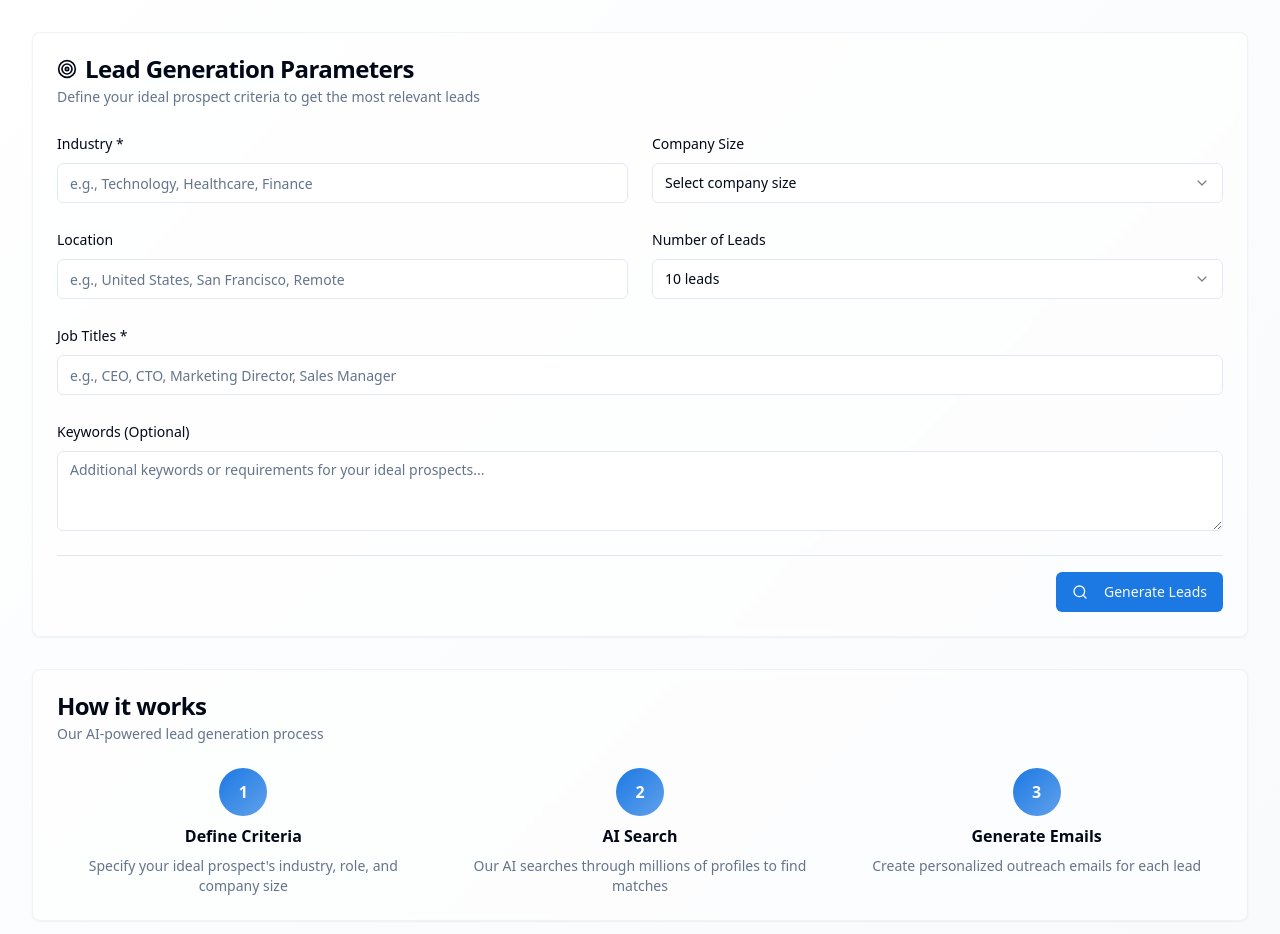
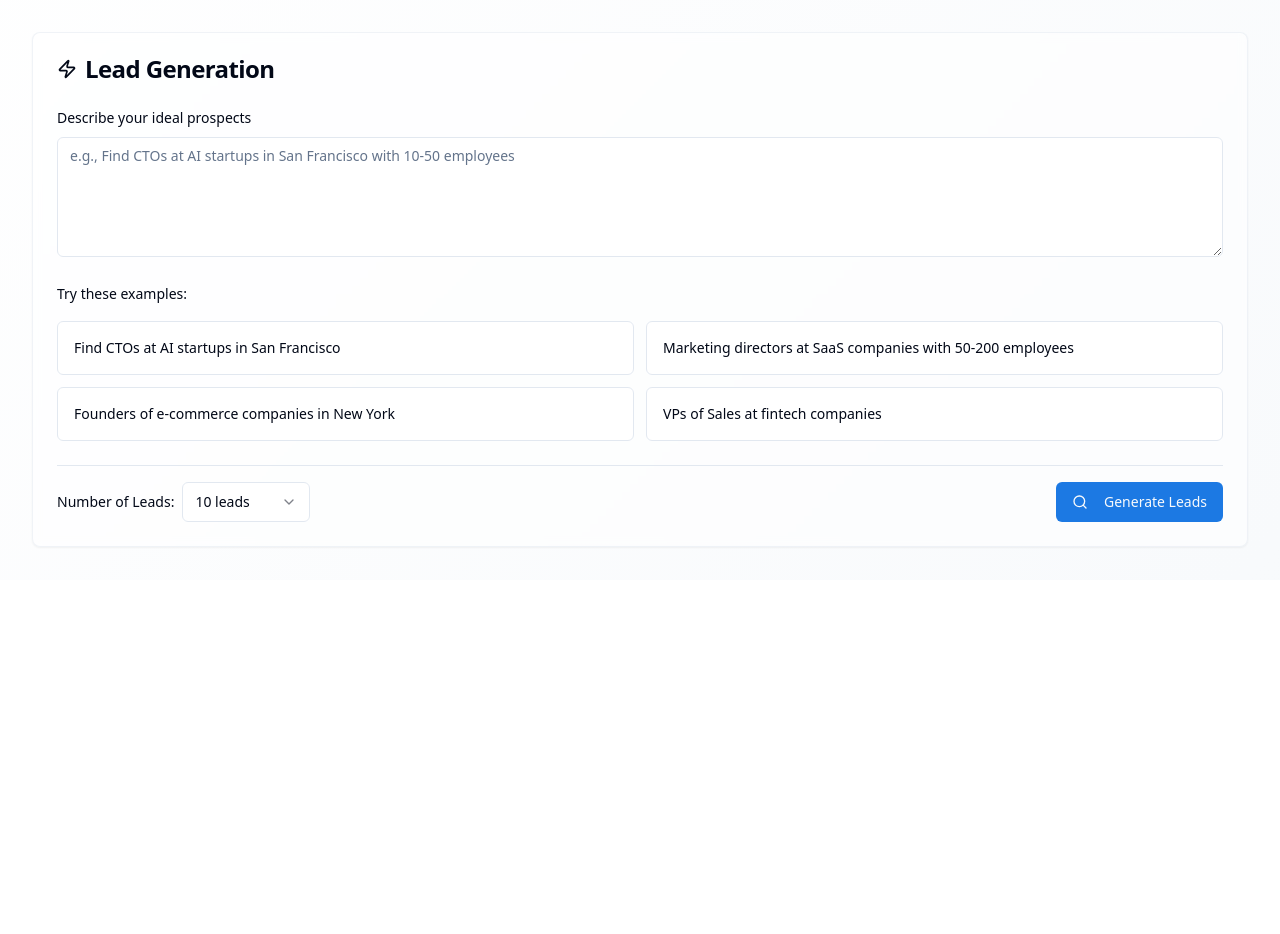
Before and after one commit to Justified02/lovable-prompt-punch, a React (Vite) app: page /dashboard/generate in a window 1280 px wide. Shown: the part 220-1154 px from the top of the page. After the commit the page ends 800 px from the top, so only its background shows below. Built offline with nearby package versions, Linux system fonts and the light colour scheme.

Commit message:
Update lead generation and email generation
Update lead generation page to use natural language input. Add tone selection options (casual, professional, funny) to the email generation feature on both the dashboard and history pages.

```diff
--- a/src/pages/GenerateLeads.tsx
+++ b/src/pages/GenerateLeads.tsx
@@ -2,11 +2,10 @@ import { useState } from 'react';
 import { useAuth } from '@/hooks/useAuth';
 import { Button } from '@/components/ui/button';
 import { Card, CardContent, CardDescription, CardHeader, CardTitle } from '@/components/ui/card';
-import { Input } from '@/components/ui/input';
 import { Label } from '@/components/ui/label';
 import { Textarea } from '@/components/ui/textarea';
 import { Select, SelectContent, SelectItem, SelectTrigger, SelectValue } from '@/components/ui/select';
-import { Zap, Loader2, Search, Target } from 'lucide-react';
+import { Zap, Loader2, Search } from 'lucide-react';
 import DashboardLayout from '@/components/dashboard/DashboardLayout';
 import { useToast } from '@/hooks/use-toast';
 
@@ -14,29 +13,27 @@ export default function GenerateLeads() {
   const { user } = useAuth();
   const { toast } = useToast();
   const [isGenerating, setIsGenerating] = useState(false);
-  const [formData, setFormData] = useState({
-    companySize: '',
-    industry: '',
-    location: '',
-    jobTitles: '',
-    keywords: '',
-    leadCount: '10'
-  });
+  const [description, setDescription] = useState('');
+  const [leadCount, setLeadCount] = useState('10');
 
-  const handleInputChange = (field: string, value: string) => {
-    setFormData(prev => ({
-      ...prev,
-      [field]: value
-    }));
+  const examples = [
+    "Find CTOs at AI startups in San Francisco",
+    "Marketing directors at SaaS companies with 50-200 employees",
+    "Founders of e-commerce companies in New York",
+    "VPs of Sales at fintech companies"
+  ];
+
+  const handleExampleClick = (example: string) => {
+    setDescription(example);
   };
 
   const handleSubmit = async (e: React.FormEvent) => {
     e.preventDefault();
 
-    if (!formData.industry || !formData.jobTitles) {
+    if (!description.trim()) {
       toast({
         title: "Missing Information",
-        description: "Please fill in at least the industry and job titles fields.",
+        description: "Please describe your ideal prospects.",
         variant: "destructive",
       });
       return;
@@ -51,7 +48,8 @@ export default function GenerateLeads() {
           'Content-Type': 'application/json',
         },
         body: JSON.stringify({
-          ...formData,
+          description,
+          leadCount,
           user_id: user?.id,
         }),
       });
@@ -68,14 +66,8 @@ export default function GenerateLeads() {
       });
 
       // Reset form
-      setFormData({
-        companySize: '',
-        industry: '',
-        location: '',
-        jobTitles: '',
-        keywords: '',
-        leadCount: '10'
-      });
+      setDescription('');
+      setLeadCount('10');
 
     } catch (error: any) {
       console.error('Error generating leads:', error);
@@ -93,69 +85,55 @@ export default function GenerateLeads() {
     <DashboardLayout>
       <div className="space-y-8">
         <div className="space-y-2">
-          <h1 className="text-3xl font-bold text-foreground flex items-center space-x-2">
-            <Zap className="w-8 h-8" />
-            <span>Generate Leads</span>
-          </h1>
+          <h1 className="text-3xl font-bold text-foreground">Generate Leads</h1>
           <p className="text-muted-foreground">
-            Use AI to find your ideal prospects and generate personalized outreach emails
+            Use AI to find your ideal prospects with natural language.
           </p>
         </div>
 
         <Card className="bg-card/50 backdrop-blur-sm border-border/50">
           <CardHeader>
             <CardTitle className="flex items-center space-x-2">
-              <Target className="w-5 h-5" />
-              <span>Lead Generation Parameters</span>
+              <Zap className="w-5 h-5" />
+              <span>Lead Generation</span>
             </CardTitle>
-            <CardDescription>
-              Define your ideal prospect criteria to get the most relevant leads
-            </CardDescription>
           </CardHeader>
           <CardContent>
             <form onSubmit={handleSubmit} className="space-y-6">
-              <div className="grid grid-cols-1 md:grid-cols-2 gap-6">
-                <div className="space-y-2">
-                  <Label htmlFor="industry">Industry *</Label>
-                  <Input
-                    id="industry"
-                    placeholder="e.g., Technology, Healthcare, Finance"
-                    value={formData.industry}
-                    onChange={(e) => handleInputChange('industry', e.target.value)}
-                    required
-                  />
+              <div className="space-y-2">
+                <Label htmlFor="description">Describe your ideal prospects</Label>
+                <Textarea
+                  id="description"
+                  placeholder="e.g., Find CTOs at AI startups in San Francisco with 10-50 employees"
+                  value={description}
+                  onChange={(e) => setDescription(e.target.value)}
+                  className="min-h-[120px]"
+                  required
+                />
+              </div>
+
+              <div className="space-y-4">
+                <Label>Try these examples:</Label>
+                <div className="grid grid-cols-1 md:grid-cols-2 gap-3">
+                  {examples.map((example, index) => (
+                    <Button
+                      key={index}
+                      type="button"
+                      variant="outline"
+                      className="h-auto p-4 text-left justify-start"
+                      onClick={() => handleExampleClick(example)}
+                    >
+                      {example}
+                    </Button>
+                  ))}
                 </div>
+              </div>
 
-                <div className="space-y-2">
-                  <Label htmlFor="companySize">Company Size</Label>
-                  <Select value={formData.companySize} onValueChange={(value) => handleInputChange('companySize', value)}>
-                    <SelectTrigger>
-                      <SelectValue placeholder="Select company size" />
-                    </SelectTrigger>
-                    <SelectContent>
-                      <SelectItem value="startup">Startup (1-10 employees)</SelectItem>
-                      <SelectItem value="small">Small (11-50 employees)</SelectItem>
-                      <SelectItem value="medium">Medium (51-200 employees)</SelectItem>
-                      <SelectItem value="large">Large (201-1000 employees)</SelectItem>
-                      <SelectItem value="enterprise">Enterprise (1000+ employees)</SelectItem>
-                    </SelectContent>
-                  </Select>
-                </div>
-
-                <div className="space-y-2">
-                  <Label htmlFor="location">Location</Label>
-                  <Input
-                    id="location"
-                    placeholder="e.g., United States, San Francisco, Remote"
-                    value={formData.location}
-                    onChange={(e) => handleInputChange('location', e.target.value)}
-                  />
-                </div>
-
-                <div className="space-y-2">
-                  <Label htmlFor="leadCount">Number of Leads</Label>
-                  <Select value={formData.leadCount} onValueChange={(value) => handleInputChange('leadCount', value)}>
-                    <SelectTrigger>
+              <div className="flex items-center justify-between pt-4 border-t">
+                <div className="flex items-center space-x-2">
+                  <Label htmlFor="leadCount">Number of Leads:</Label>
+                  <Select value={leadCount} onValueChange={setLeadCount}>
+                    <SelectTrigger className="w-32">
                       <SelectValue />
                     </SelectTrigger>
                     <SelectContent>
@@ -166,31 +144,7 @@ export default function GenerateLeads() {
                     </SelectContent>
                   </Select>
                 </div>
-              </div>
 
-              <div className="space-y-2">
-                <Label htmlFor="jobTitles">Job Titles *</Label>
-                <Input
-                  id="jobTitles"
-                  placeholder="e.g., CEO, CTO, Marketing Director, Sales Manager"
-                  value={formData.jobTitles}
-                  onChange={(e) => handleInputChange('jobTitles', e.target.value)}
-                  required
-                />
-              </div>
-
-              <div className="space-y-2">
-                <Label htmlFor="keywords">Keywords (Optional)</Label>
-                <Textarea
-                  id="keywords"
-                  placeholder="Additional keywords or requirements for your ideal prospects..."
-                  value={formData.keywords}
-                  onChange={(e) => handleInputChange('keywords', e.target.value)}
-                  className="min-h-[80px]"
-                />
-              </div>
-
-              <div className="flex justify-end space-x-2 pt-4 border-t">
                 <Button type="submit" disabled={isGenerating} className="min-w-[150px]">
                   {isGenerating ? (
                     <>
@@ -208,46 +162,6 @@ export default function GenerateLeads() {
             </form>
           </CardContent>
         </Card>
-
-        <Card className="bg-card/50 backdrop-blur-sm border-border/50">
-          <CardHeader>
-            <CardTitle>How it works</CardTitle>
-            <CardDescription>
-              Our AI-powered lead generation process
-            </CardDescription>
-          </CardHeader>
-          <CardContent>
-            <div className="grid grid-cols-1 md:grid-cols-3 gap-6">
-              <div className="text-center space-y-2">
-                <div className="w-12 h-12 bg-gradient-primary rounded-full flex items-center justify-center mx-auto">
-                  <span className="text-primary-foreground font-bold">1</span>
-                </div>
-                <h3 className="font-semibold">Define Criteria</h3>
-                <p className="text-sm text-muted-foreground">
-                  Specify your ideal prospect's industry, role, and company size
-                </p>
-              </div>
-              <div className="text-center space-y-2">
-                <div className="w-12 h-12 bg-gradient-primary rounded-full flex items-center justify-center mx-auto">
-                  <span className="text-primary-foreground font-bold">2</span>
-                </div>
-                <h3 className="font-semibold">AI Search</h3>
-                <p className="text-sm text-muted-foreground">
-                  Our AI searches through millions of profiles to find matches
-                </p>
-              </div>
-              <div className="text-center space-y-2">
-                <div className="w-12 h-12 bg-gradient-primary rounded-full flex items-center justify-center mx-auto">
-                  <span className="text-primary-foreground font-bold">3</span>
-                </div>
-                <h3 className="font-semibold">Generate Emails</h3>
-                <p className="text-sm text-muted-foreground">
-                  Create personalized outreach emails for each lead
-                </p>
-              </div>
-            </div>
-          </CardContent>
-        </Card>
       </div>
     </DashboardLayout>
   );
```
Also changed, not shown: src/components/dashboard/EmailPreviewModal.tsx (+30 -1 lines), src/pages/History.tsx (+17 -1 lines).
